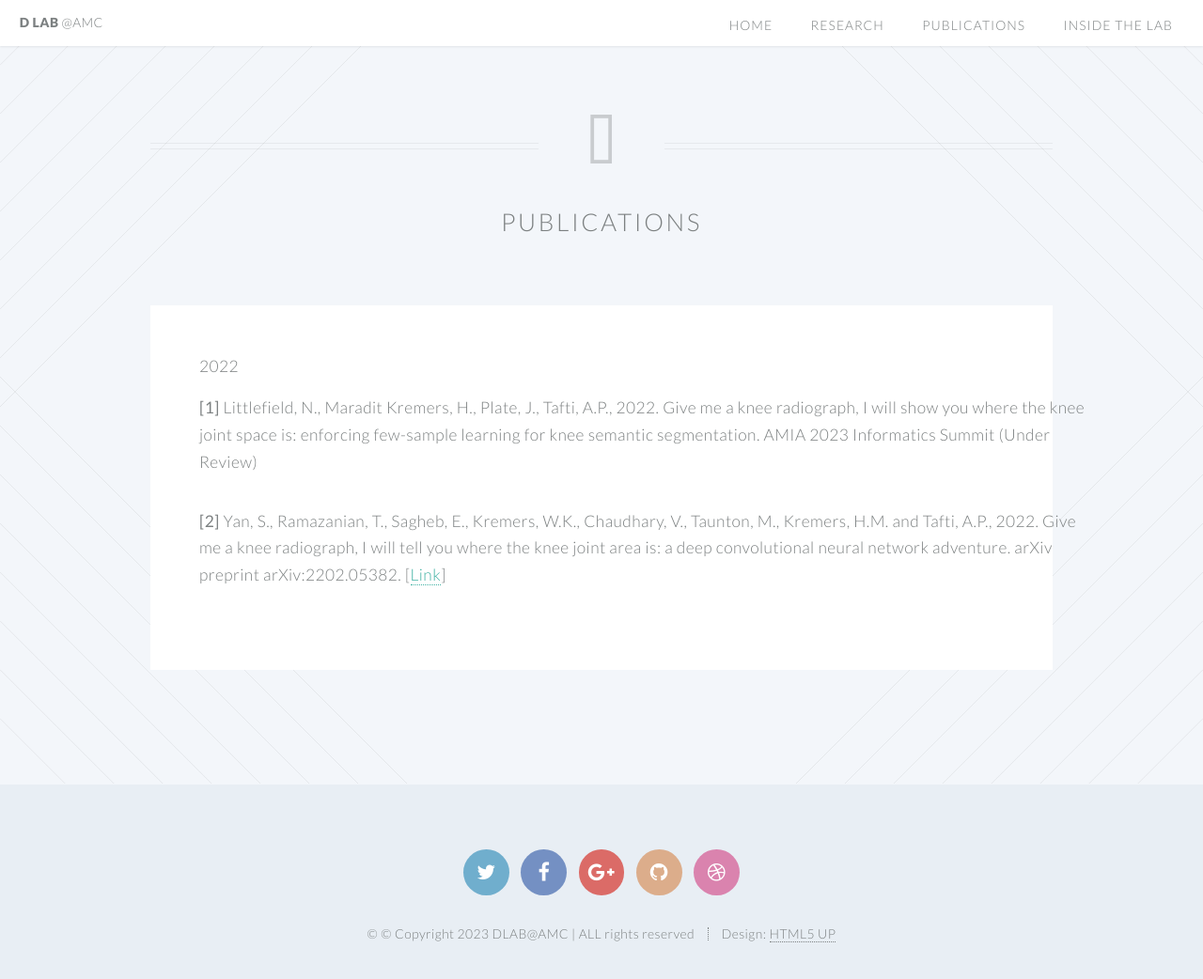
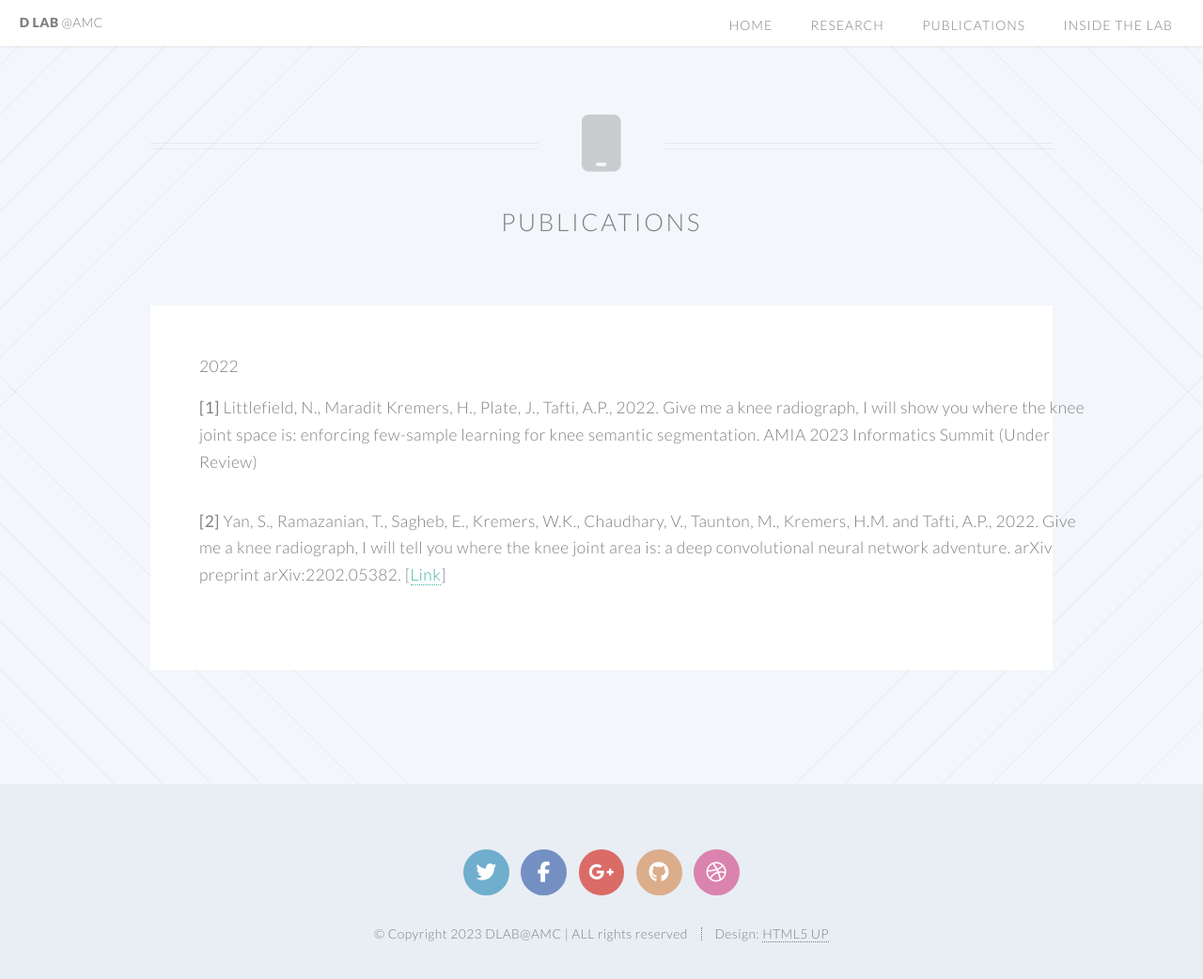
Before and after one commit to ydon1111/ydon1111.github.io, a Jekyll site: the page built from publications.html, in a window 1280 px wide and 1070 px high. Shown: the top 1042 px of the window at 94% size. Built offline with Jekyll 4.4.1, drawn with Linux system fonts in a browser that asks for light colours; nearby versions of some CDN libraries.

Commit message:
아이콘 수정 완료

```diff
--- a/_includes/footer.html
+++ b/_includes/footer.html
@@ -10,7 +10,7 @@
     </ul>
 
     <ul class="copyright">
-        <li>&copy; © Copyright 2023 DLAB@AMC | ALL rights reserved </li><li>Design: <a href="http://html5up.net">HTML5 UP</a></li>
+        <li>&copy; Copyright 2023 DLAB@AMC | ALL rights reserved </li><li>Design: <a href="http://html5up.net">HTML5 UP</a></li>
     </ul>
 
 </footer>
--- a/_includes/head.html
+++ b/_includes/head.html
@@ -23,6 +23,7 @@
     <script src="/js/skel.min.js"></script>
     <script src="/js/skel-layers.min.js"></script>
     <script src="/js/init.js"></script>
+    <script src="https://kit.fontawesome.com/368873fd8d.js" crossorigin="anonymous"></script>
 
     <noscript>
         <link rel="stylesheet" href="/css/skel.css" />
--- a/index.html
+++ b/index.html
@@ -111,11 +111,15 @@
 		</div>
 	</section>
 
+
+
 	<!-- Three -->
 	<section class="wrapper style3 container special">
 
 		<header class="major">
 			<h2>Research Topics</h2>
+
+
 		</header>
 
 		<div class="row">
```
